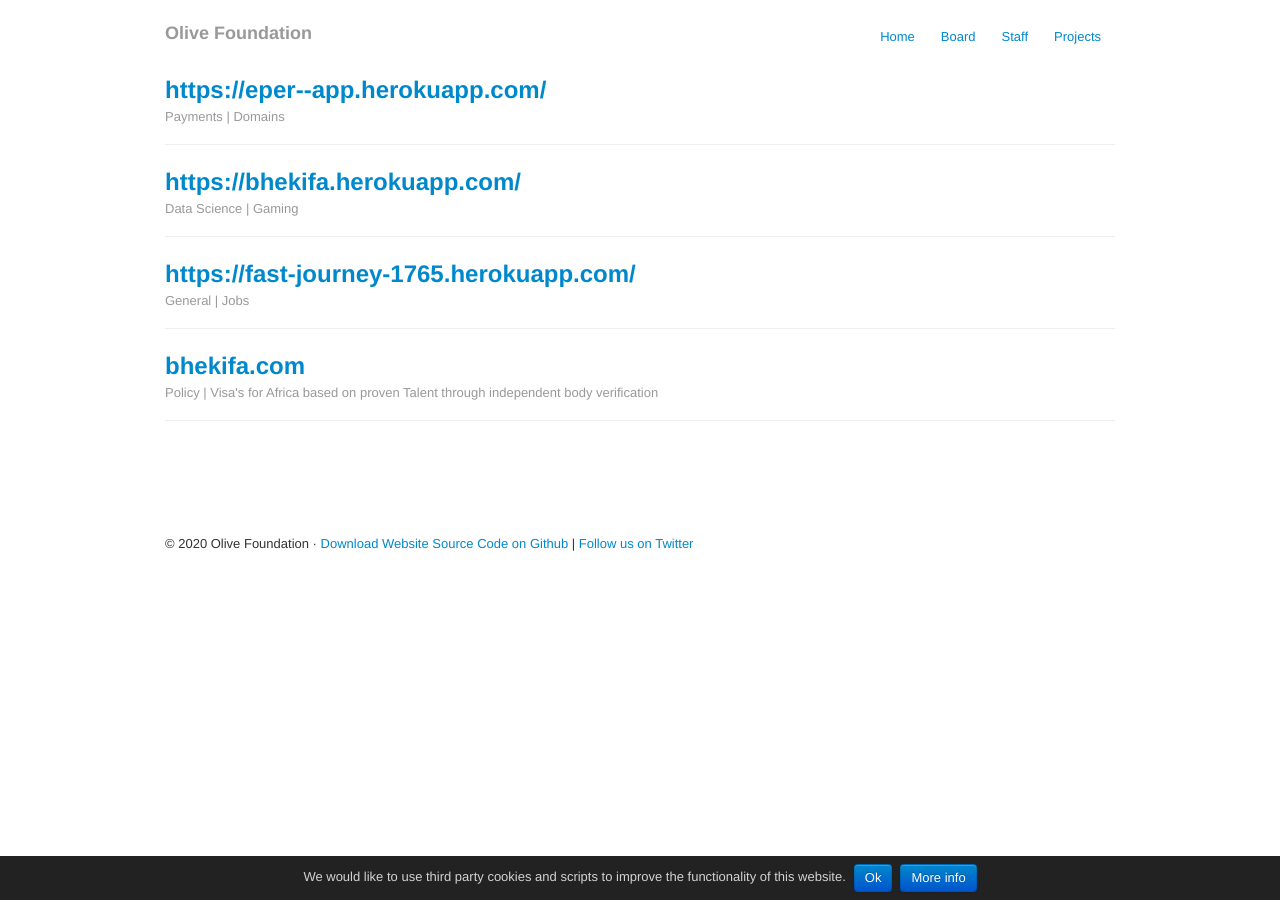
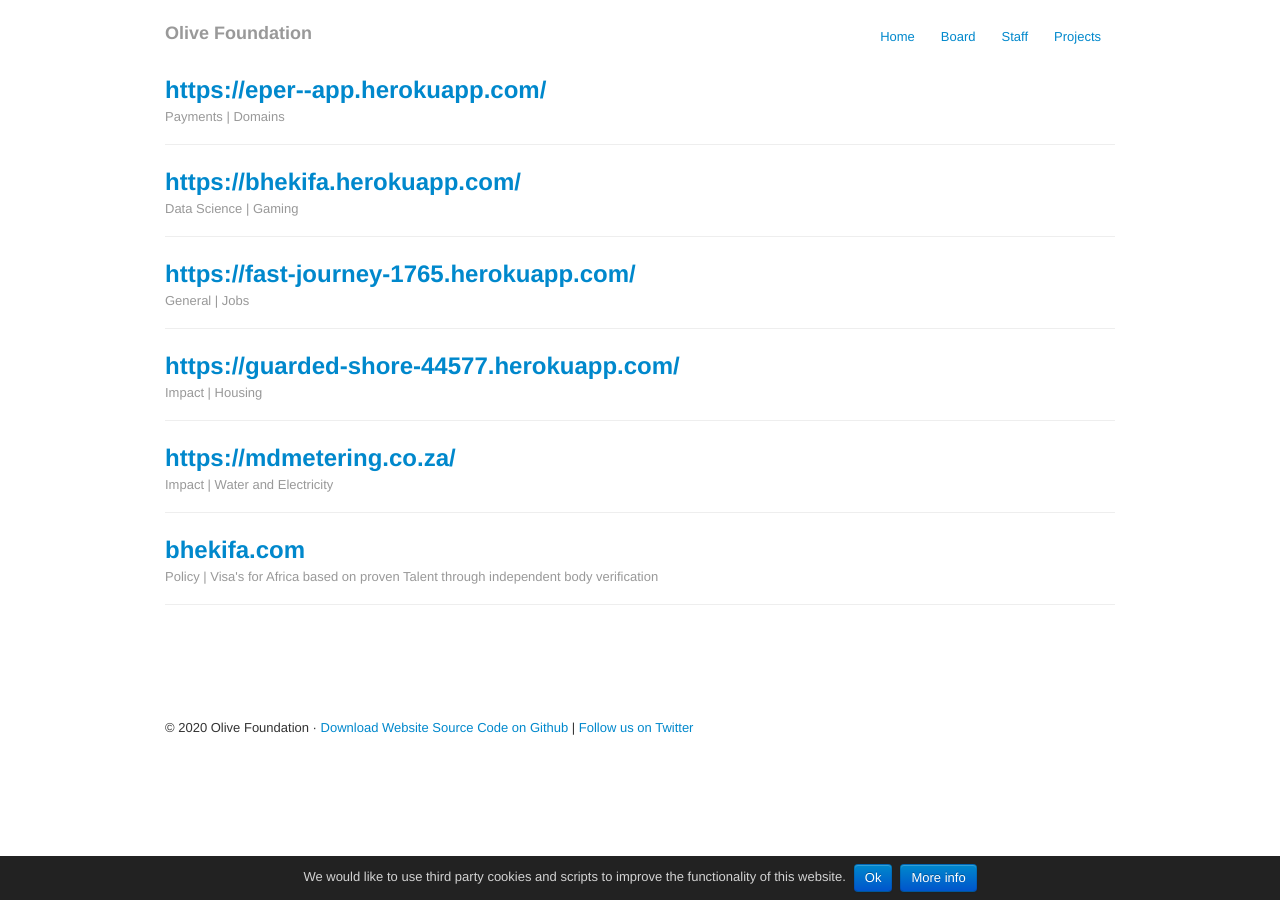
Before and after one commit to olivefoundation/olivefoundation-org, a Jekyll site: the page built from projects.html, in a window 1280 px wide. Built offline with Jekyll 4.4.1, drawn with Linux system fonts in a browser that asks for light colours.

Commit message:
add impact investments

```diff
--- a/projects.html
+++ b/projects.html
@@ -32,6 +32,23 @@
     </div><!--/span-->
   </div>
 
+  <div class="row-fluid">
+    <div class="span12">
+      <h2><a target="_blank" href="https://guarded-shore-44577.herokuapp.com/">https://guarded-shore-44577.herokuapp.com/</a></h2>
+      <p class="muted">Impact | Housing</p>
+      <hr>
+    </div><!--/span-->
+  </div>
+
+
+  <div class="row-fluid">
+    <div class="span12">
+      <h2><a target="_blank" href="https://mdmetering.co.za/">https://mdmetering.co.za/</a></h2>
+      <p class="muted">Impact | Water and Electricity</p>
+      <hr>
+    </div><!--/span-->
+  </div>
+
 
   <div class="row-fluid">
     <div class="span12">
```
